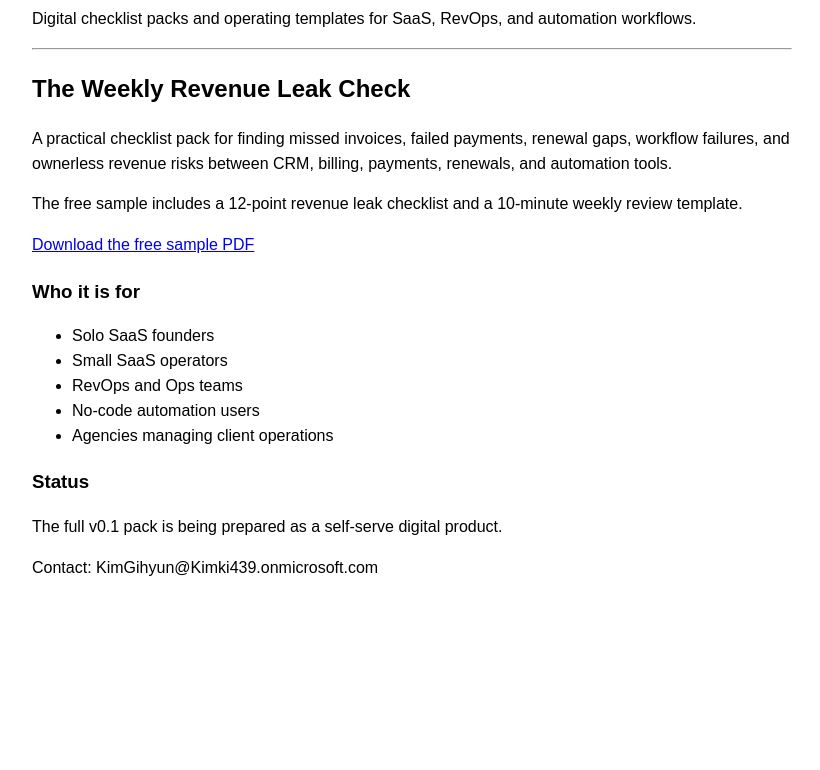
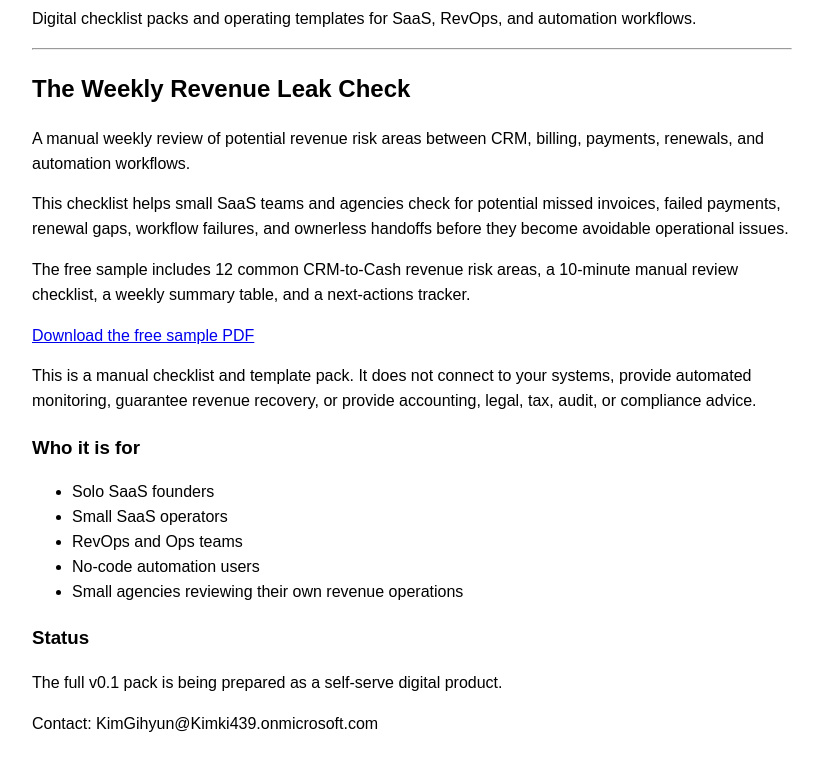
Before and after one commit to gihyunkim0/flowwatch-lab-site, a plain HTML site: page index.html in a window 1280 px wide. Shown: the part 112-882 px from the top of the page, without its empty margins (228-1048 px from the left). Before the commit the page ends 800 px from the top, so only its background shows below. Drawn offline with Linux system fonts and the light colour scheme.

Commit message:
docs: soften public landing and sample

```diff
--- a/index.html
+++ b/index.html
@@ -19,19 +19,32 @@
     <h2>The Weekly Revenue Leak Check</h2>
 
     <p>
-      A practical checklist pack for finding missed invoices, failed payments,
-      renewal gaps, workflow failures, and ownerless revenue risks between CRM,
-      billing, payments, renewals, and automation tools.
+      A manual weekly review of potential revenue risk areas between CRM,
+      billing, payments, renewals, and automation workflows.
     </p>
 
     <p>
-      The free sample includes a 12-point revenue leak checklist and a 10-minute weekly review template.
+      This checklist helps small SaaS teams and agencies check for potential
+      missed invoices, failed payments, renewal gaps, workflow failures, and
+      ownerless handoffs before they become avoidable operational issues.
+    </p>
+
+    <p>
+      The free sample includes 12 common CRM-to-Cash revenue risk areas, a
+      10-minute manual review checklist, a weekly summary table, and a
+      next-actions tracker.
     </p>
 
     <p>
       <a href="./sample/free_sample_the_weekly_revenue_leak_check.pdf">
         Download the free sample PDF
       </a>
+    </p>
+
+    <p>
+      This is a manual checklist and template pack. It does not connect to your
+      systems, provide automated monitoring, guarantee revenue recovery, or
+      provide accounting, legal, tax, audit, or compliance advice.
     </p>
 
     <h3>Who it is for</h3>
@@ -41,7 +54,7 @@
       <li>Small SaaS operators</li>
       <li>RevOps and Ops teams</li>
       <li>No-code automation users</li>
-      <li>Agencies managing client operations</li>
+      <li>Small agencies reviewing their own revenue operations</li>
     </ul>
 
     <h3>Status</h3>
```
Also changed, not shown: 1 other file.
